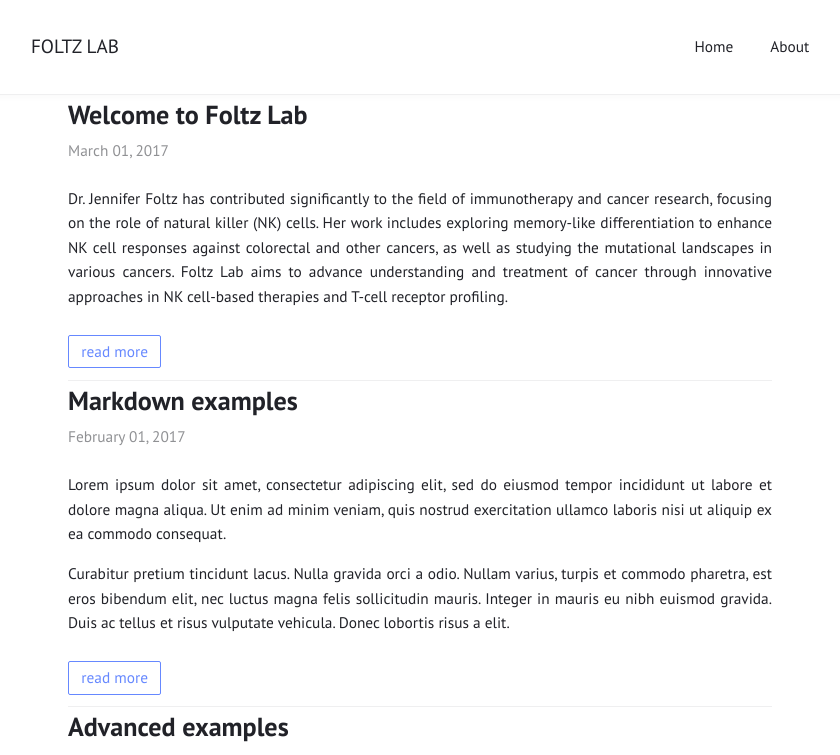
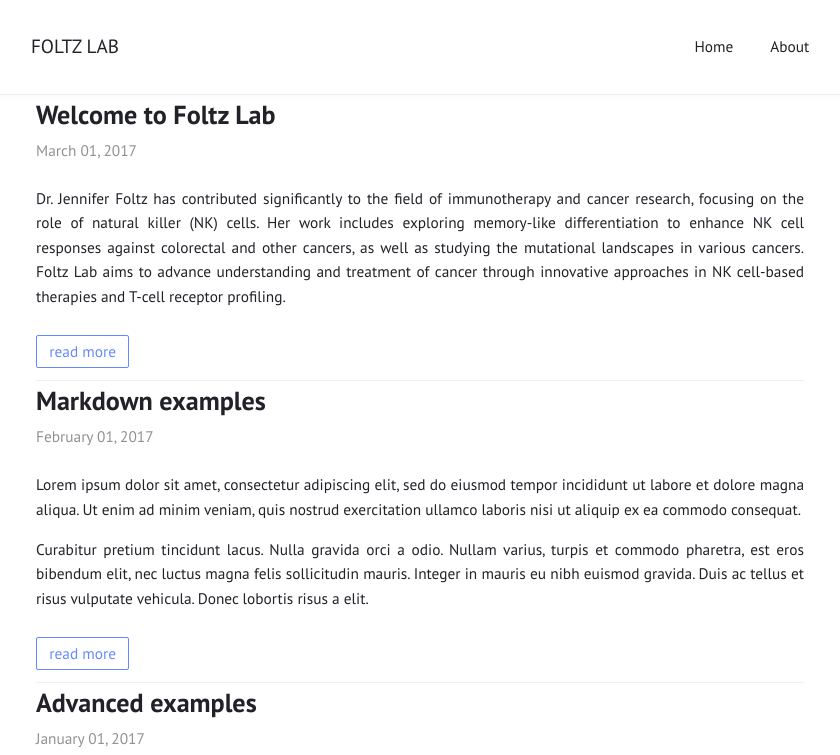
Before and after one commit to Foltz-Lab/Foltz-Lab.github.io, a Jekyll site: the page built from index.html, in a window 1280 px wide. Shown: the top 755 px of the page, without its empty margins (220-1060 px from the left). Built offline with Jekyll 4.4.1, drawn with Linux system fonts in a browser that asks for light colours; grey boxes are pictures that could not be loaded.

Commit message:
Update layout.sass

```diff
--- a/_sass/layout.sass
+++ b/_sass/layout.sass
@@ -15,7 +15,7 @@ body > header, body > article, body > footer
   padding: 1.5em
 
 .container
-  width: 55%
+  width: 60%
   max-width: 1200px  // Adjust this value as needed
   margin: 0 auto
   padding: 0 1.5em
```
